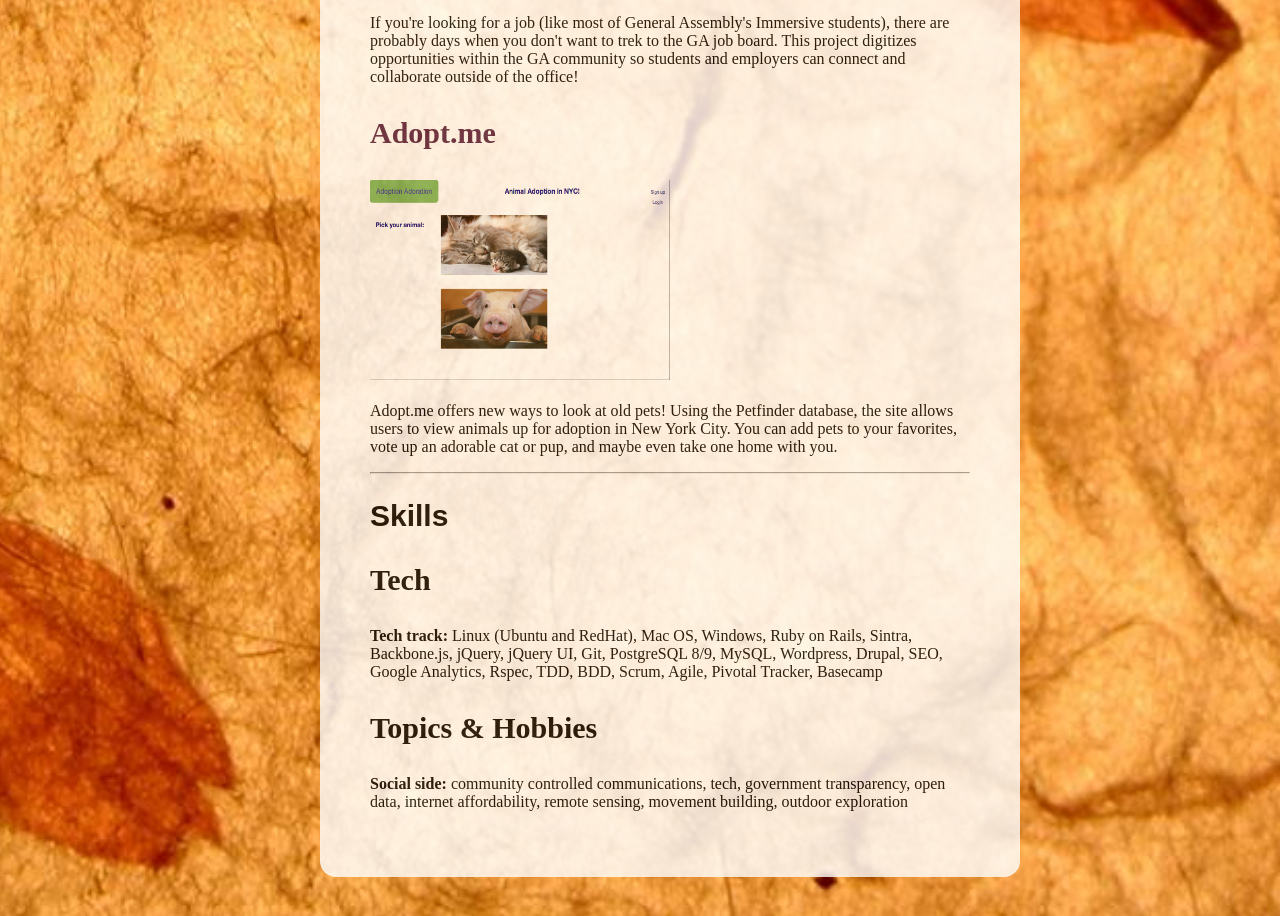
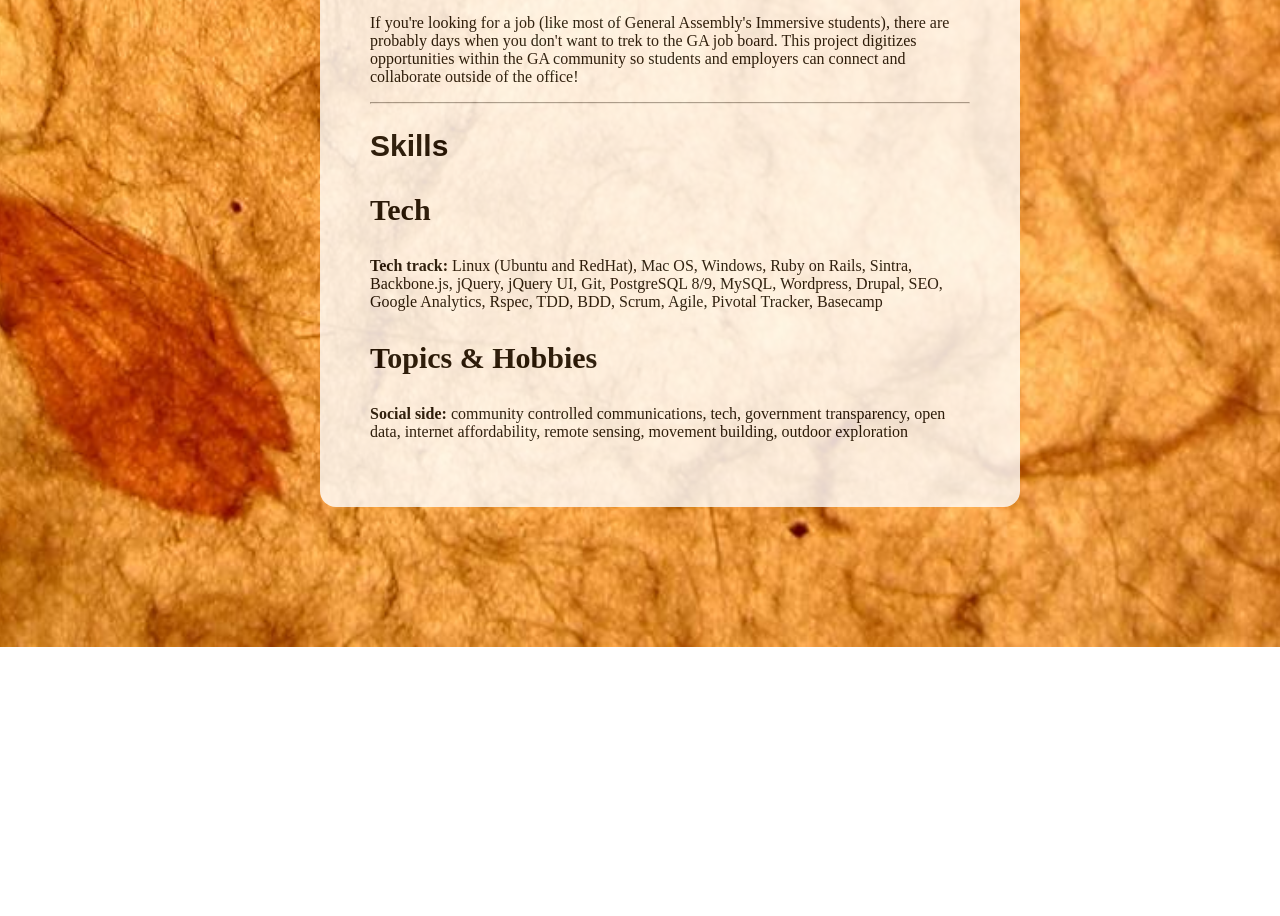
Before and after one commit to millzpaugh/millzpaugh.github.io, a plain HTML site: page index.html in a window 1280 px wide. Shown: the part 1557-2473 px from the top of the page. After the commit the page ends 2204 px from the top, so only its background shows below. Drawn offline with Linux system fonts and the light colour scheme; a web font is replaced by a local one.

Commit message:
temp comment out petfinder

```diff
--- a/index.html
+++ b/index.html
@@ -58,12 +58,12 @@
                    <p>If you're looking for a job (like most of General Assembly's Immersive students), there are probably days when you don't want to trek to the GA job board. This project digitizes opportunities within the GA community so students and employers can connect and collaborate outside of the office!
                   </p>
 
-            <a href="http://salty-beyond-3926.herokuapp.com"><h3>Adopt.me</h3>
+<!--             <a href="http://salty-beyond-3926.herokuapp.com"><h3>Adopt.me</h3>
             <img src="images/petfinder.png" width=300px height=200px></a>
                    <p> Adopt.me offers new ways to look at old pets! Using the Petfinder database, the site allows users to view animals up for adoption in New York City. You can add pets to your favorites, vote up an adorable cat or pup, and maybe even take one home with you.
                   </p>
           </div>
-
+ -->
           <div id="skills" class="page">
             <hr>
             <h2>Skills</h2>
```
